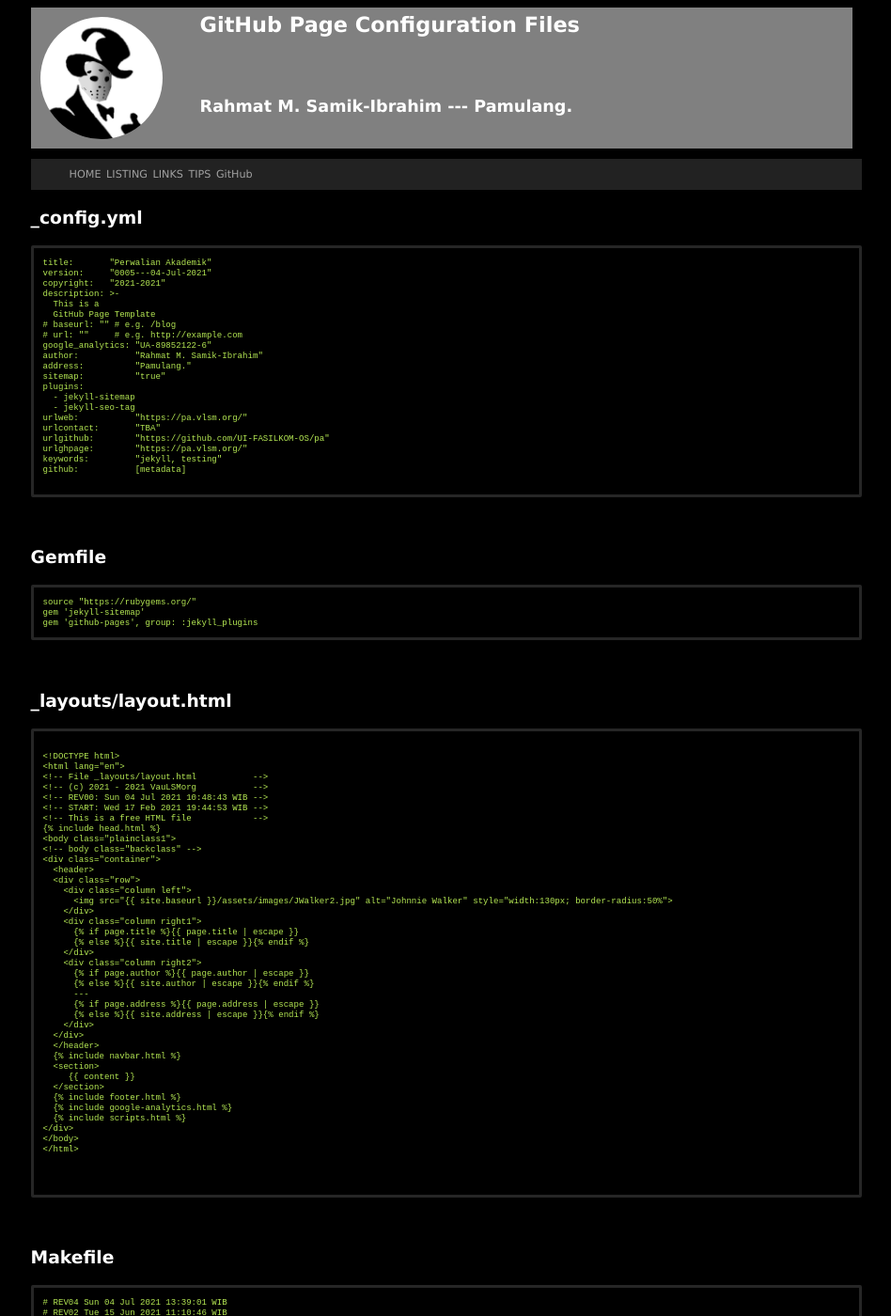
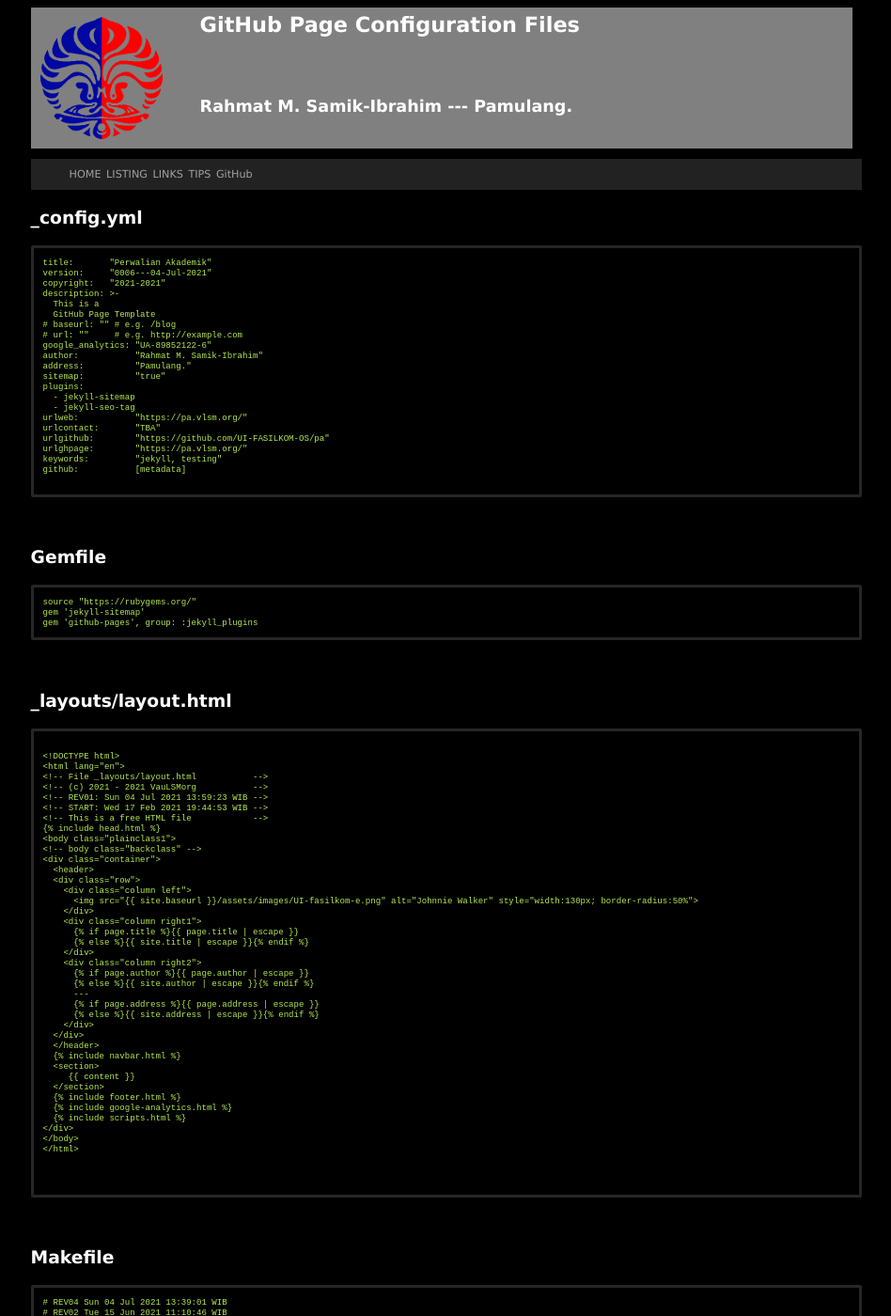
Before and after one commit to UI-FASILKOM-OS/pa, a Jekyll site: the page built from 000.md, in a window 1280 px wide and 1400 px high. Shown: the whole window at 94% size, without its empty margins (165-1113 px from the left). Built offline with Jekyll 4.4.1, drawn with Linux system fonts in a browser that asks for light colours; some of the changed text lies outside the part shown.

Commit message:
new file:   assets/images/UI-fasilkom-e.png

````diff
--- a/000.md
+++ b/000.md
@@ -7,7 +7,7 @@ title:  "GitHub Page Configuration Files"
 
 ```
 title:       "Perwalian Akademik"
-version:     "0005---04-Jul-2021"
+version:     "0006---04-Jul-2021"
 copyright:   "2021-2021"
 description: >-
   This is a
@@ -48,7 +48,7 @@ gem 'github-pages', group: :jekyll_plugins
 <html lang="en">
 <!-- File _layouts/layout.html           -->
 <!-- (c) 2021 - 2021 VauLSMorg           -->
-<!-- REV00: Sun 04 Jul 2021 10:48:43 WIB -->
+<!-- REV01: Sun 04 Jul 2021 13:59:23 WIB -->
 <!-- START: Wed 17 Feb 2021 19:44:53 WIB -->
 <!-- This is a free HTML file            -->
 {% include head.html %}
@@ -58,7 +58,7 @@ gem 'github-pages', group: :jekyll_plugins
   <header>
   <div class="row">
     <div class="column left">
-      <img src="{{ site.baseurl }}/assets/images/JWalker2.jpg" alt="Johnnie Walker" style="width:130px; border-radius:50%">
+      <img src="{{ site.baseurl }}/assets/images/UI-fasilkom-e.png" alt="Johnnie Walker" style="width:130px; border-radius:50%">
     </div>
     <div class="column right1">
       {% if page.title %}{{ page.title | escape }}
--- a/_config.yml
+++ b/_config.yml
@@ -1,5 +1,5 @@
 title:       "Perwalian Akademik"
-version:     "0005---04-Jul-2021"
+version:     "0006---04-Jul-2021"
 copyright:   "2021-2021"
 description: >-
   This is a
--- a/_layouts/layout.html
+++ b/_layouts/layout.html
@@ -2,7 +2,7 @@
 <html lang="en">
 <!-- File _layouts/layout.html           -->
 <!-- (c) 2021 - 2021 VauLSMorg           -->
-<!-- REV00: Sun 04 Jul 2021 10:48:43 WIB -->
+<!-- REV01: Sun 04 Jul 2021 13:59:23 WIB -->
 <!-- START: Wed 17 Feb 2021 19:44:53 WIB -->
 <!-- This is a free HTML file            -->
 {% include head.html %}
@@ -12,7 +12,7 @@
   <header>
   <div class="row">
     <div class="column left">
-      <img src="{{ site.baseurl }}/assets/images/JWalker2.jpg" alt="Johnnie Walker" style="width:130px; border-radius:50%">
+      <img src="{{ site.baseurl }}/assets/images/UI-fasilkom-e.png" alt="Johnnie Walker" style="width:130px; border-radius:50%">
     </div>
     <div class="column right1">
       {% if page.title %}{{ page.title | escape }}
````
Also changed, not shown: assets/images/JWalker2.jpg (deleted), assets/images/UI-fasilkom-e.png (added).
